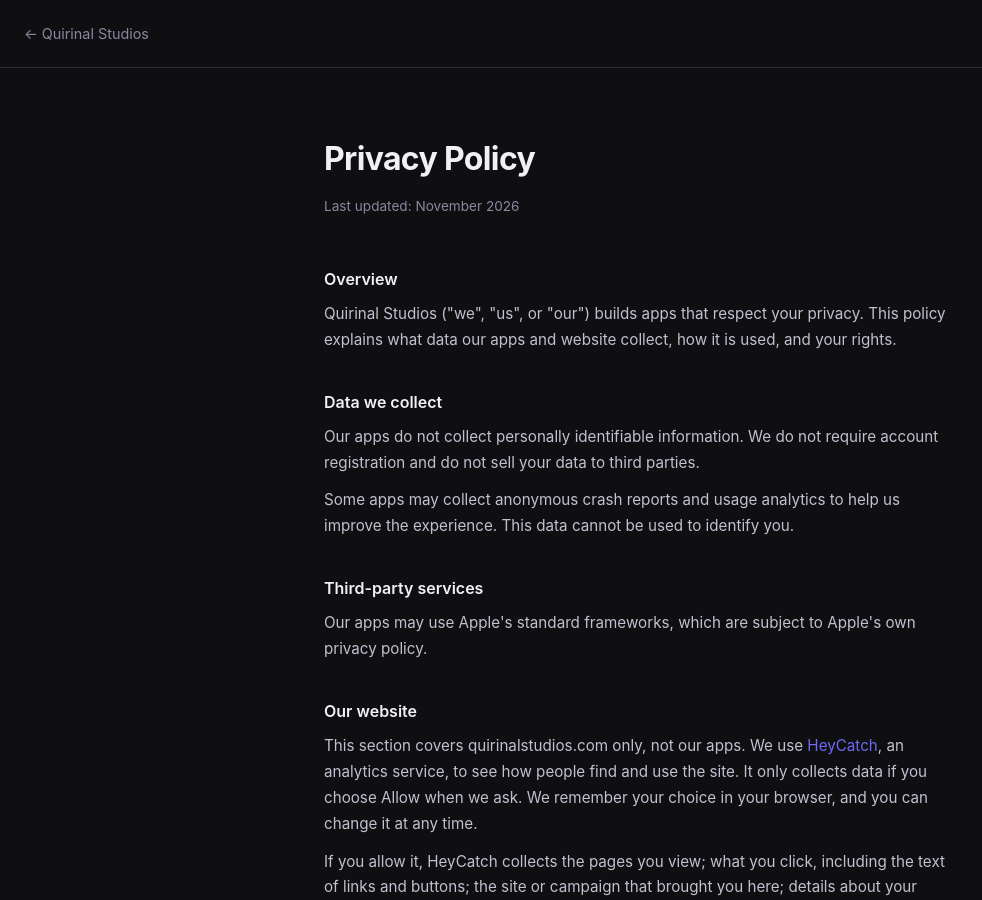
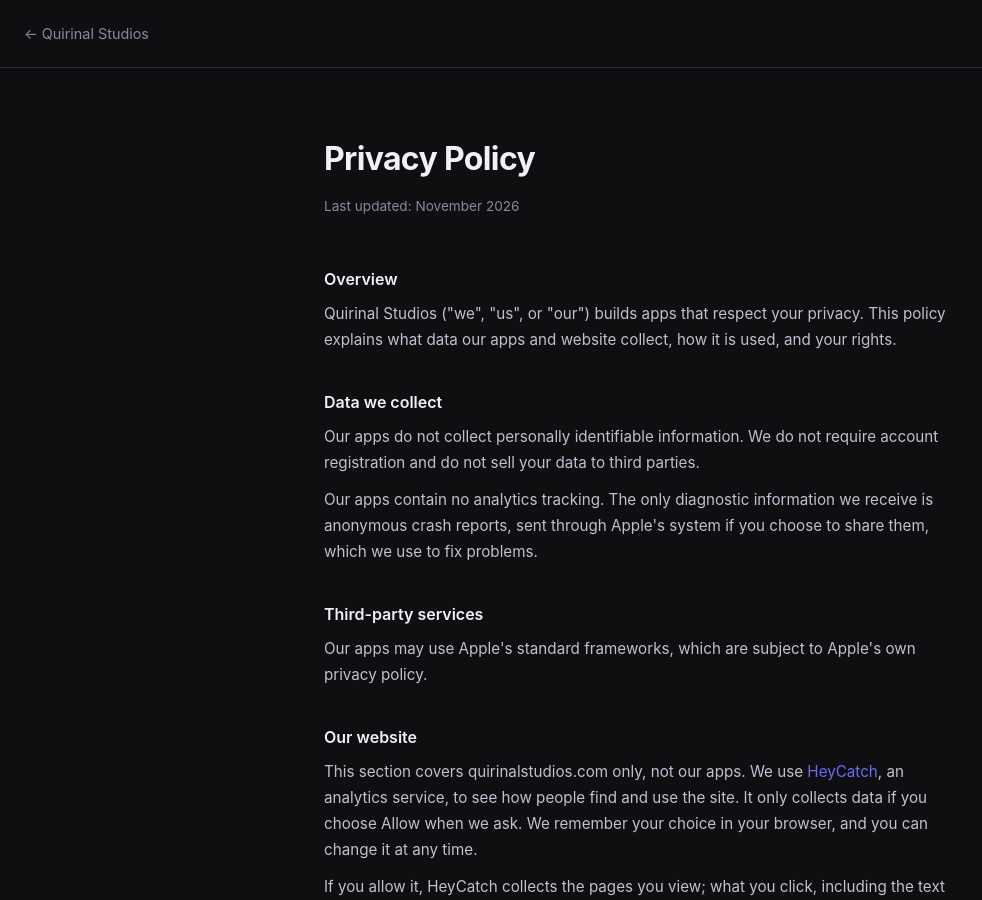
Before and after one commit to LeanderQ/quirinalstudios.github.io, a Jekyll site: the page privacy/index.html, which Jekyll copies as it is, in a window 1280 px wide and 900 px high. Shown: the whole window, without its empty margins (0-982 px from the left). Built offline with Jekyll 4.4.1, drawn with Linux system fonts in a browser that asks for light colours.

Commit message:
Clarify that apps only receive anonymous crash reports
Co-Authored-By: Claude Sonnet 5.5 <noreply@anthropic.com>

```diff
--- a/privacy/index.html
+++ b/privacy/index.html
@@ -104,8 +104,7 @@
       Our apps do not collect personally identifiable information. We do not require account registration and do not sell your data to third parties.
     </p>
     <p>
-      <!-- Adjust this section to match what your apps actually collect, e.g. analytics, crash reports -->
-      Some apps may collect anonymous crash reports and usage analytics to help us improve the experience. This data cannot be used to identify you.
+      Our apps contain no analytics tracking. The only diagnostic information we receive is anonymous crash reports, sent through Apple's system if you choose to share them, which we use to fix problems.
     </p>
 
     <h2>Third-party services</h2>
```
